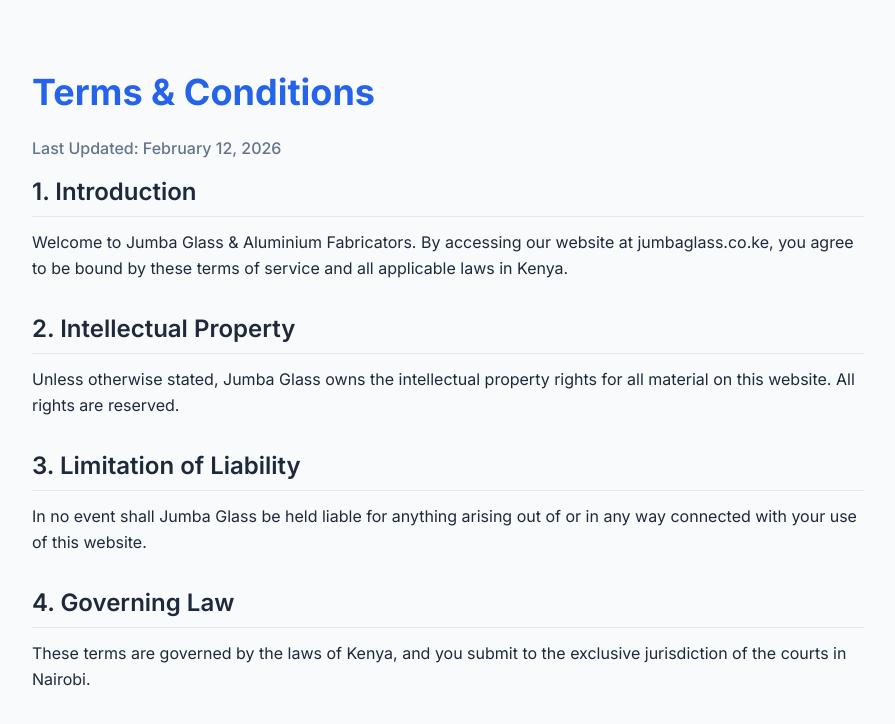
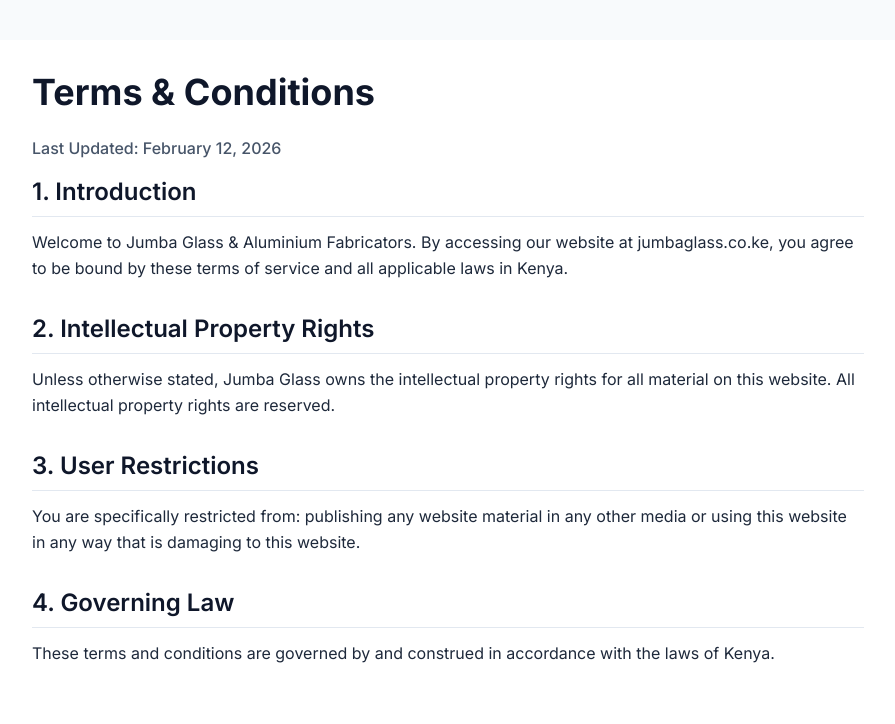
Before and after one commit to onyx-dev-labs/jumba-website, a Next.js app: page /terms in a window 1280 px wide. Shown: the top 724 px of the page, without its empty margins (192-1087 px from the left). Built offline with nearby package versions, Linux system fonts and the light colour scheme.

Commit message:
Update page.tsx

```diff
--- a/src/app/terms/page.tsx
+++ b/src/app/terms/page.tsx
@@ -2,29 +2,29 @@
 
 export default function TermsAndConditions() {
   return (
-    <main className="max-w-4xl mx-auto p-8 my-10 min-h-screen">
-      <h1 className="text-4xl font-bold mb-6 text-primary">Terms & Conditions</h1>
-      <p className="mb-4 text-slate-500 font-medium">Last Updated: February 12, 2026</p>
+    <main className="max-w-4xl mx-auto p-8 my-10 min-h-screen bg-white">
+      <h1 className="text-4xl font-bold mb-6 text-slate-900">Terms & Conditions</h1>
+      <p className="mb-4 text-slate-600 font-medium">Last Updated: February 12, 2026</p>
 
-      <div className="space-y-8 text-slate-800 dark:text-slate-200 leading-relaxed">
+      <div className="space-y-8 text-slate-800 leading-relaxed">
         <section>
-          <h2 className="text-2xl font-semibold mb-3 border-b border-slate-200 pb-2">1. Introduction</h2>
+          <h2 className="text-2xl font-semibold mb-3 border-b border-slate-200 pb-2 text-slate-900">1. Introduction</h2>
           <p>Welcome to Jumba Glass & Aluminium Fabricators. By accessing our website at jumbaglass.co.ke, you agree to be bound by these terms of service and all applicable laws in Kenya.</p>
         </section>
 
         <section>
-          <h2 className="text-2xl font-semibold mb-3 border-b border-slate-200 pb-2">2. Intellectual Property</h2>
-          <p>Unless otherwise stated, Jumba Glass owns the intellectual property rights for all material on this website. All rights are reserved.</p>
+          <h2 className="text-2xl font-semibold mb-3 border-b border-slate-200 pb-2 text-slate-900">2. Intellectual Property Rights</h2>
+          <p>Unless otherwise stated, Jumba Glass owns the intellectual property rights for all material on this website. All intellectual property rights are reserved.</p>
         </section>
 
         <section>
-          <h2 className="text-2xl font-semibold mb-3 border-b border-slate-200 pb-2">3. Limitation of Liability</h2>
-          <p>In no event shall Jumba Glass be held liable for anything arising out of or in any way connected with your use of this website.</p>
+          <h2 className="text-2xl font-semibold mb-3 border-b border-slate-200 pb-2 text-slate-900">3. User Restrictions</h2>
+          <p>You are specifically restricted from: publishing any website material in any other media or using this website in any way that is damaging to this website.</p>
         </section>
 
         <section>
-          <h2 className="text-2xl font-semibold mb-3 border-b border-slate-200 pb-2">4. Governing Law</h2>
-          <p>These terms are governed by the laws of Kenya, and you submit to the exclusive jurisdiction of the courts in Nairobi.</p>
+          <h2 className="text-2xl font-semibold mb-3 border-b border-slate-200 pb-2 text-slate-900">4. Governing Law</h2>
+          <p>These terms and conditions are governed by and construed in accordance with the laws of Kenya.</p>
         </section>
       </div>
     </main>
```
